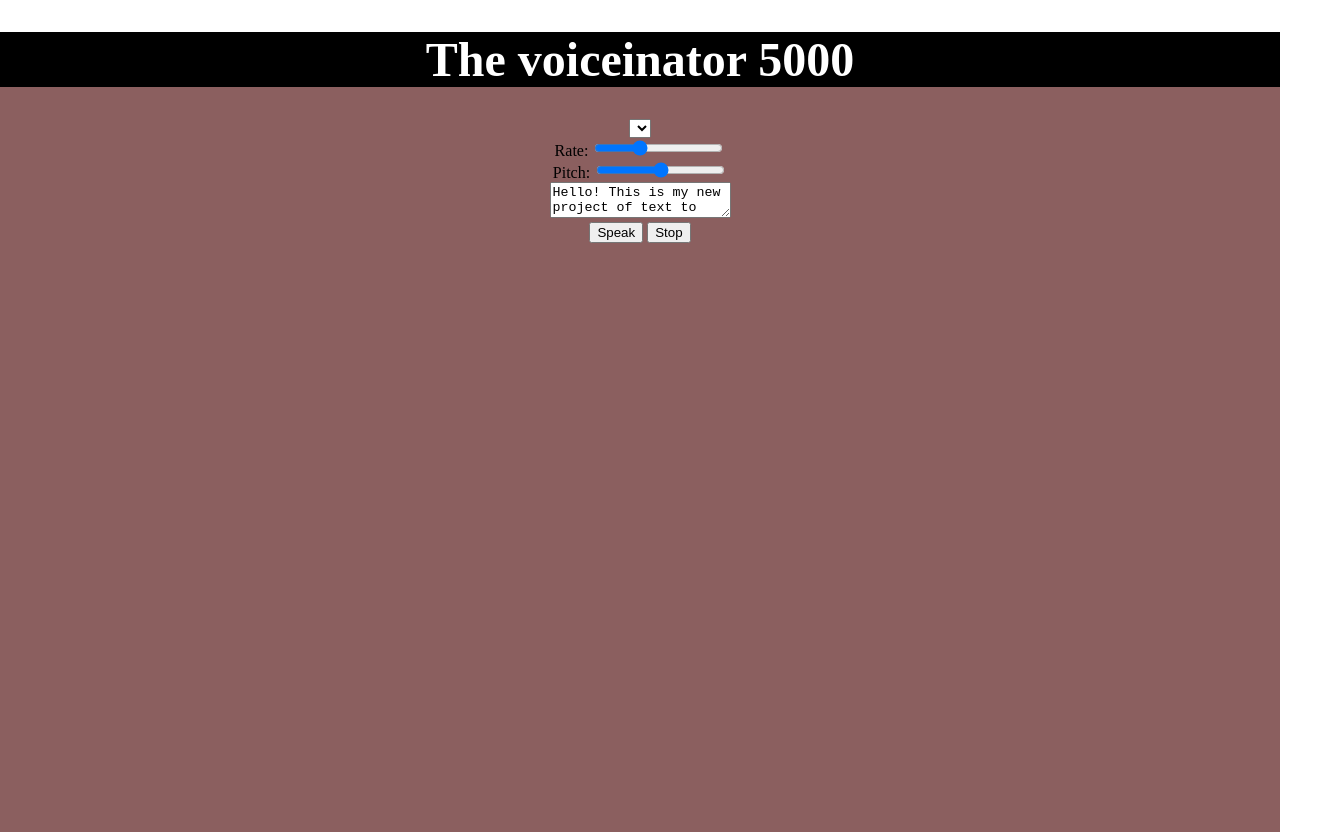
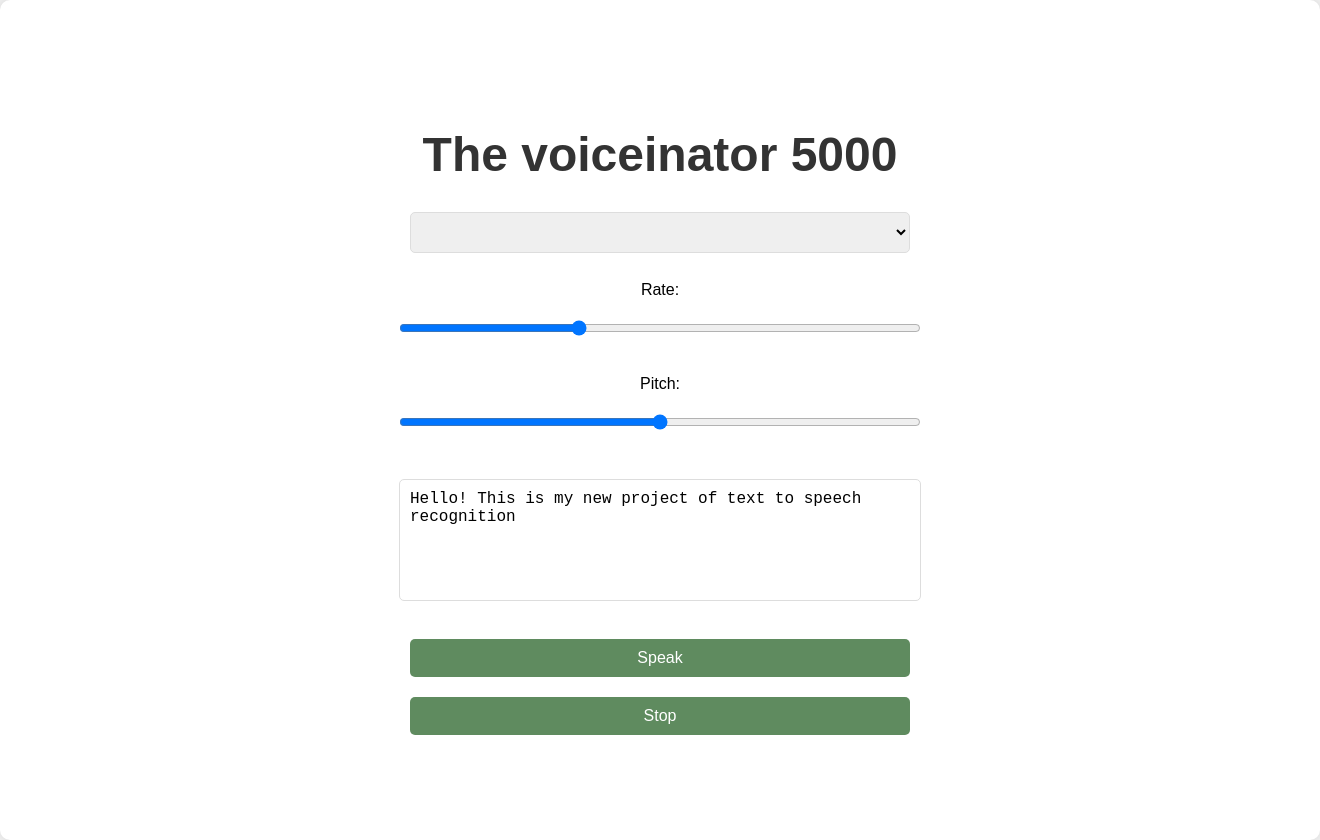
Before and after one commit to parv68/text-to-speech, a plain HTML site: page index.html in a window 1280 px wide. Shown: the whole page, 1320 px wide, since content can reach past the window. Drawn offline with Linux system fonts and the light colour scheme.

Commit message:
styling has been updated

```diff
--- a/style.css
+++ b/style.css
@@ -1,18 +1,52 @@
-body{
+body {
     margin: 0;
     padding: 0;
+    font-family: Arial, sans-serif;
+    background: #f0f0f0;
 }
 
-.container{
+.container {
     width: 100vw;
     height: 100vh;
-    background: #8b5f5f;
-    text-align: center;
+    display: flex;
+    flex-direction: column;
+    justify-content: center;
+    align-items: center;
+    background: #fff;
+    box-shadow: 0 0 10px rgba(0, 0, 0, 0.1);
+    border-radius: 10px;
+    padding: 20px;
 }
 
-h1{
-    color: #ffffff;
+h1 {
+    color: #333;
     font-size: 48px;
-    text-align: center;
-    background: #000;
+    margin-bottom: 20px;
 }
+
+select, input[type="range"], textarea, button {
+    margin: 10px 0;
+    padding: 10px;
+    width: 80%;
+    max-width: 500px;
+    border: 1px solid #ddd;
+    border-radius: 5px;
+    font-size: 16px;
+}
+
+textarea {
+    height: 100px;
+    resize: none;
+}
+
+button {
+    background: #5f8b5f;
+    color: #fff;
+    border: none;
+    cursor: pointer;
+    transition: background 0.3s ease;
+}
+
+button:hover {
+    background: #4a734a;
+}
```
